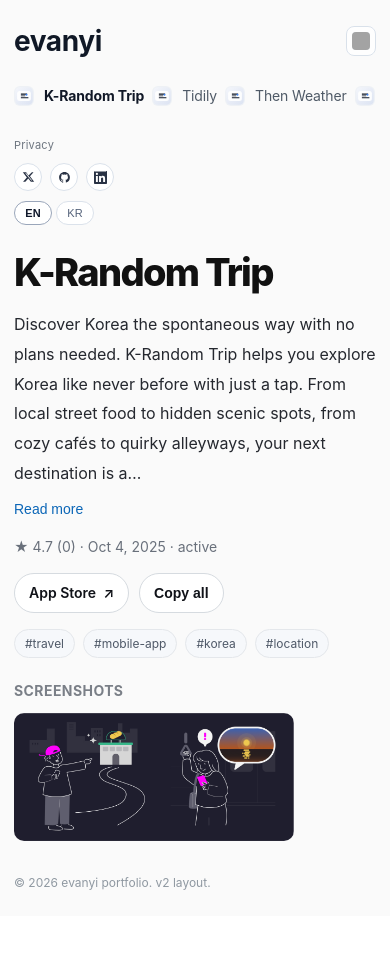
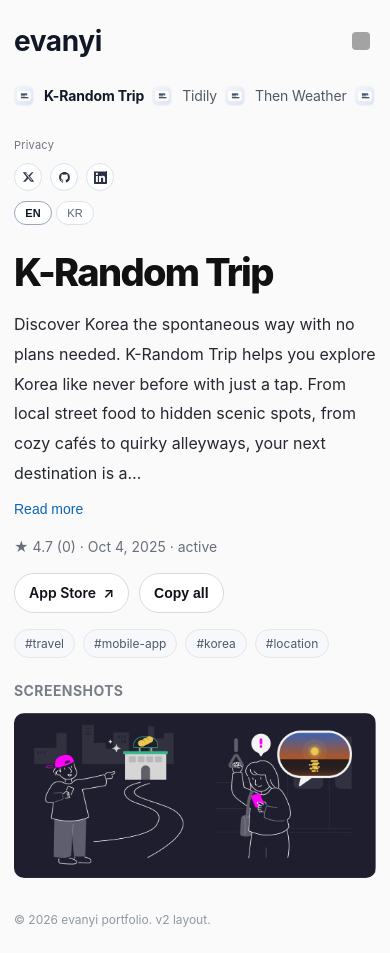
Before and after one commit to ideook/portfolio, a React (Vite) app: page /v2 in a window 390 px wide. Before the commit the page ends 916 px from the top, so only its background shows below. Built offline with nearby package versions, Linux system fonts and the light colour scheme; grey boxes are pictures that could not be loaded; a web font is replaced by a local one.

Commit message:
fix(portfolio): make logo linkable and enlarge unframed gallery images

```diff
--- a/src/pages/PortfolioV2Page.jsx
+++ b/src/pages/PortfolioV2Page.jsx
@@ -257,7 +257,9 @@ function PortfolioV2Page() {
     <div className={styles.shell}>
       <aside className={styles.sidebar}>
         <header className={styles.sidebarHeader}>
-          <p className={styles.brand}>{t.appLabel}</p>
+          <a href="/" className={styles.brandLink} aria-label="Go to home">
+            <p className={styles.brand}>{t.appLabel}</p>
+          </a>
           <button
             type="button"
             className={
--- a/src/styles/pages/PortfolioV2Page.module.css
+++ b/src/styles/pages/PortfolioV2Page.module.css
@@ -36,6 +36,19 @@
   font-weight: 700;
   letter-spacing: -0.015em;
   color: #101826;
+  margin: 0;
+}
+
+.brandLink {
+  color: inherit;
+  text-decoration: none;
+  display: inline-flex;
+  align-items: center;
+}
+
+.brandLink:hover,
+.brandLink:focus-visible {
+  opacity: 0.95;
 }
 
 .sidebarProfileTrigger {
@@ -45,14 +58,13 @@
   justify-content: center;
   width: 30px;
   height: 30px;
-  border: 1px solid #d8e0ea;
-  background: #fff;
+  border: none;
+  background: transparent;
   border-radius: 8px;
   padding: 0;
   color: var(--profile-fg);
   cursor: pointer;
   transition:
-    border-color 180ms ease,
     box-shadow 180ms ease,
     transform 180ms ease,
     opacity 180ms ease;
@@ -61,17 +73,14 @@
 
 .sidebarProfileTrigger:hover,
 .sidebarProfileTrigger:focus-visible {
-  border-color: rgba(15, 23, 42, 0.45);
   opacity: 1;
   box-shadow: 0 5px 12px rgba(2, 6, 23, 0.08);
   transform: translateY(-1px);
 }
 
 .sidebarProfileTriggerActive {
-  border-color: rgba(15, 23, 42, 0.7);
   color: #0f172a;
   font-weight: 700;
-  box-shadow: inset 0 1px 0 rgba(255, 255, 255, 0.6);
 }
 
 .sidebarProfileTriggerIcon {
@@ -418,8 +427,8 @@
 
 .galleryFrame {
   margin: 0;
-  min-width: 260px;
-  width: min(360px, 100%);
+  min-width: 420px;
+  width: min(680px, 100%);
   overflow: hidden;
   border: none;
   background: transparent;
@@ -521,8 +530,8 @@
   }
 
   .galleryFrame {
-    width: min(320px, 100%);
-    min-width: 260px;
+    width: min(580px, 100%);
+    min-width: 360px;
   }
 }
 
@@ -544,7 +553,7 @@
   }
 
   .galleryFrame {
-    width: min(280px, 100%);
-    min-width: 220px;
+    width: min(480px, 100%);
+    min-width: 320px;
   }
 }
```
